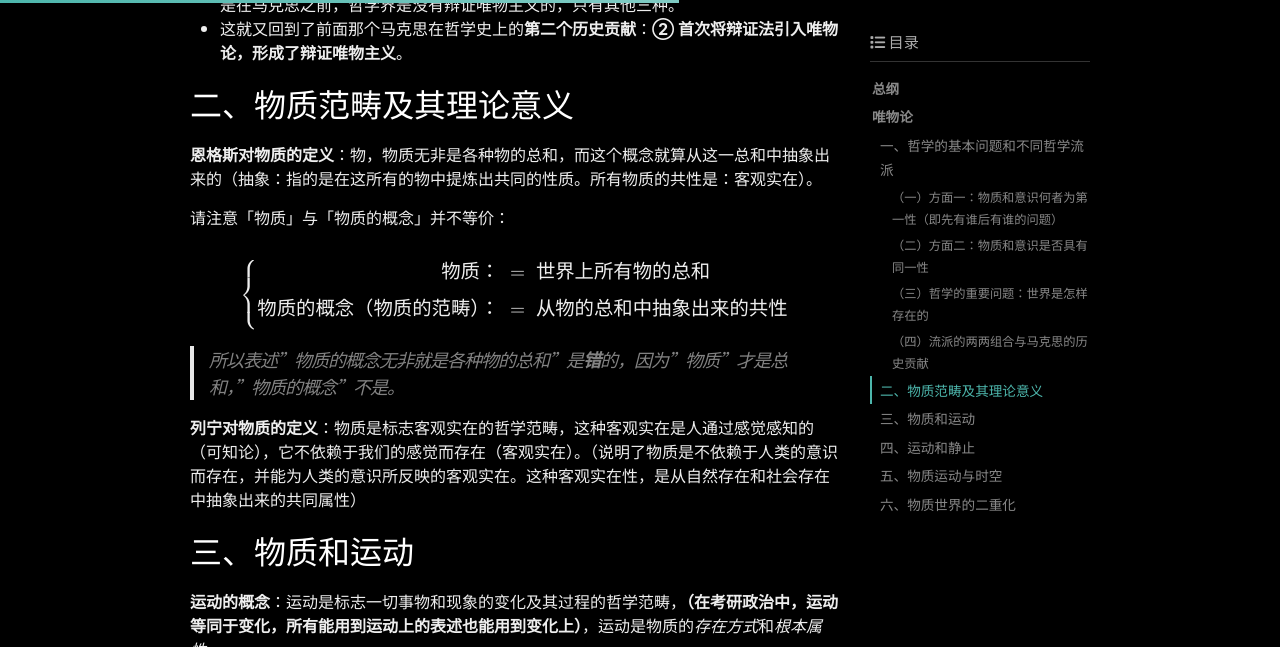
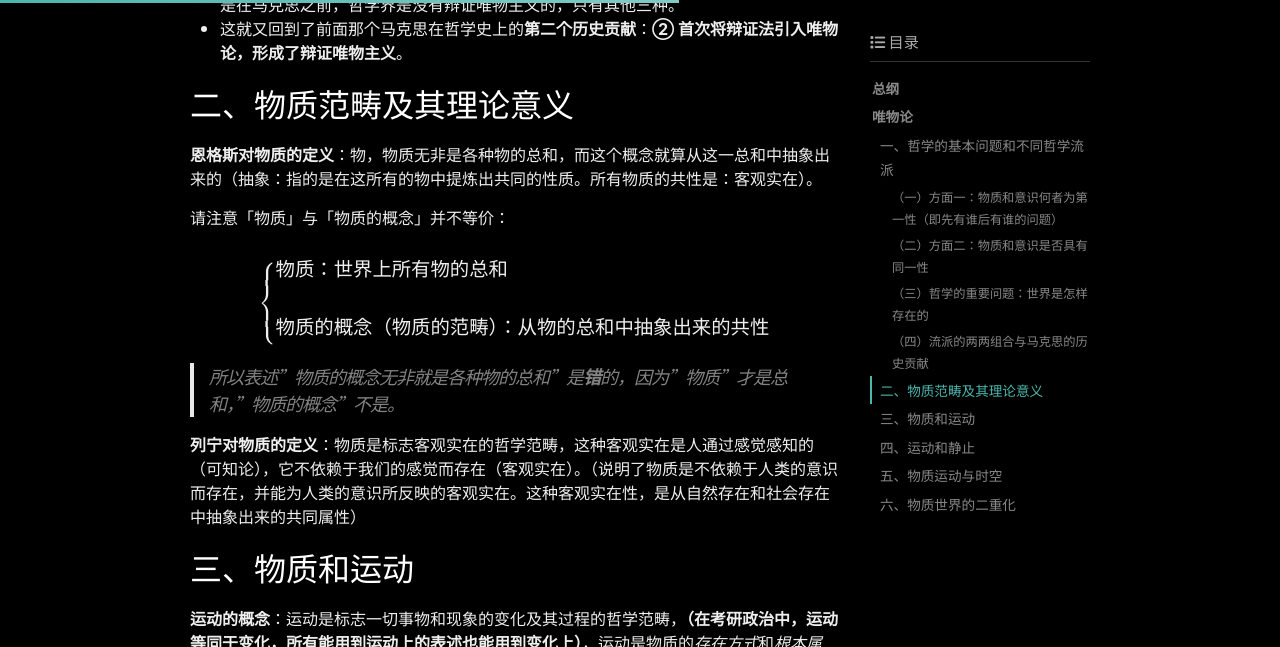
Before and after one commit to CanYouImag/CanYouImag.github.io, a Jekyll site: the page built from _posts/2026-09-16-mayuanbiji.markdown, in a window 1280 px wide and 900 px high, scrolled down 2634 px, cut to the strip 0-647 px from the top of the window. Built offline with Jekyll 4.4.1, drawn with Linux system fonts in a browser that asks for light colours; some web fonts are replaced; comment, search, counter and statistics services are not loaded.

Commit message:
新博文

```diff
--- a/_posts/2026-09-16-mayuanbiji.markdown
+++ b/_posts/2026-09-16-mayuanbiji.markdown
@@ -85,8 +85,8 @@ cover_image: /../assets/mazhe.jpg
 $$
 \left\{
 \begin{aligned}
-\text{物质：} \;&=\; \text{世界上所有物的总和} \\[4pt]
-\text{物质的概念（物质的范畴）：} \;&=\; \text{从物的总和中抽象出来的共性}
+&\text{物质：世界上所有物的总和} \\\\
+&\text{物质的概念（物质的范畴）：从物的总和中抽象出来的共性}
 \end{aligned}
 \right.
 $$
```
